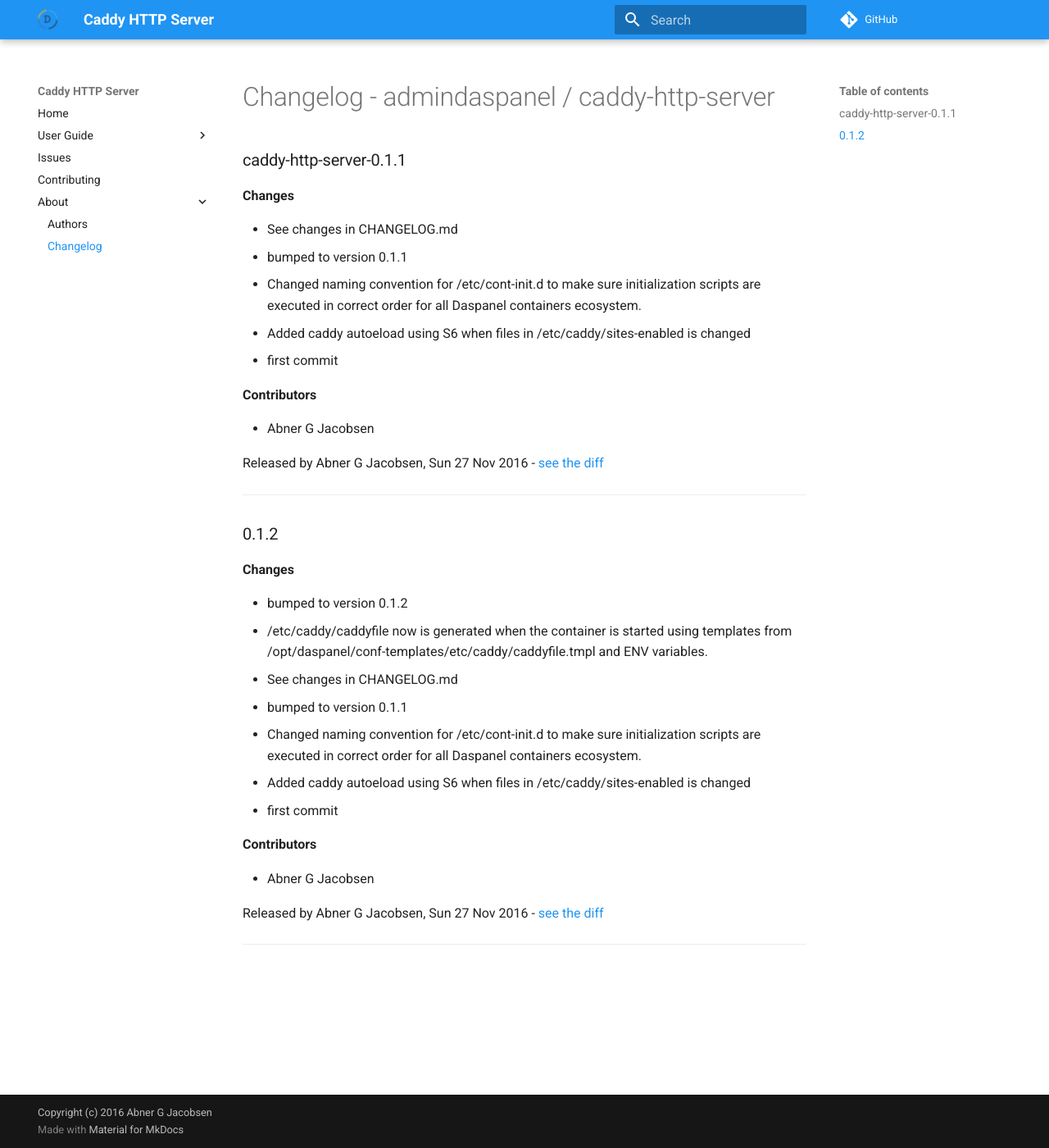
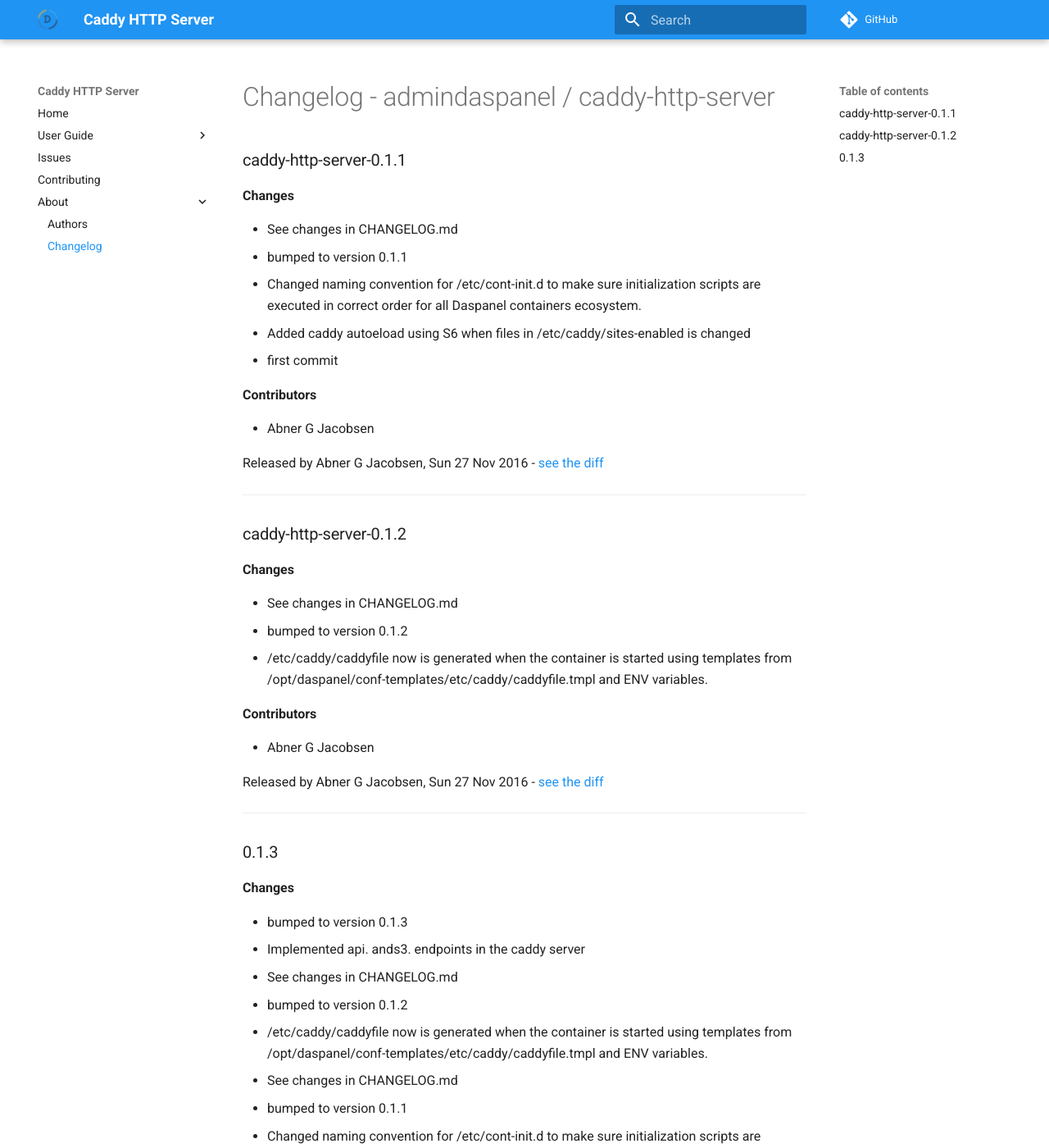
Before and after one commit to SIXwishlist/caddy-http-server, an MkDocs documentation site: the page built from docs/changelog.md, in a window 1280 px wide and 1400 px high. Shown: the whole window at 82% size. Built offline with MkDocs 1.6.1 and Material for MkDocs 9.7.7, drawn with Linux system fonts in a browser that asks for light colours; comment, search, counter and statistics services are not loaded; old or Windows-style settings are respelled for this version of MkDocs.

Commit message:
See changes in CHANGELOG.md

```diff
--- a/docs/changelog.md
+++ b/docs/changelog.md
@@ -17,9 +17,27 @@
 [see the diff](https://github.com/admindaspanel/caddy-http-server/compare/...#diff)
 ______________
 
-### 0.1.2
+### caddy-http-server-0.1.2
 __Changes__
 
+- See changes in CHANGELOG.md
+- bumped to version 0.1.2
+- /etc/caddy/caddyfile now is generated when the container is started using templates from /opt/daspanel/conf-templates/etc/caddy/caddyfile.tmpl and ENV variables.
+
+__Contributors__
+
+- Abner G Jacobsen
+
+Released by Abner G Jacobsen, Sun 27 Nov 2016 -
+[see the diff](https://github.com/admindaspanel/caddy-http-server/compare/...#diff)
+______________
+
+### 0.1.3
+__Changes__
+
+- bumped to version 0.1.3
+- Implemented api. ands3. endpoints in the caddy server
+- See changes in CHANGELOG.md
 - bumped to version 0.1.2
 - /etc/caddy/caddyfile now is generated when the container is started using templates from /opt/daspanel/conf-templates/etc/caddy/caddyfile.tmpl and ENV variables.
 - See changes in CHANGELOG.md
@@ -33,5 +51,5 @@
 - Abner G Jacobsen
 
 Released by Abner G Jacobsen, Sun 27 Nov 2016 -
-[see the diff](https://github.com/admindaspanel/caddy-http-server/compare/d427dbca71ccdbb60f3f1557175ec101d8b63bf6...0.1.2#diff)
+[see the diff](https://github.com/admindaspanel/caddy-http-server/compare/d427dbca71ccdbb60f3f1557175ec101d8b63bf6...0.1.3#diff)
 ______________
```
Also changed, not shown: CHANGELOG.md (+20 -2 lines).
